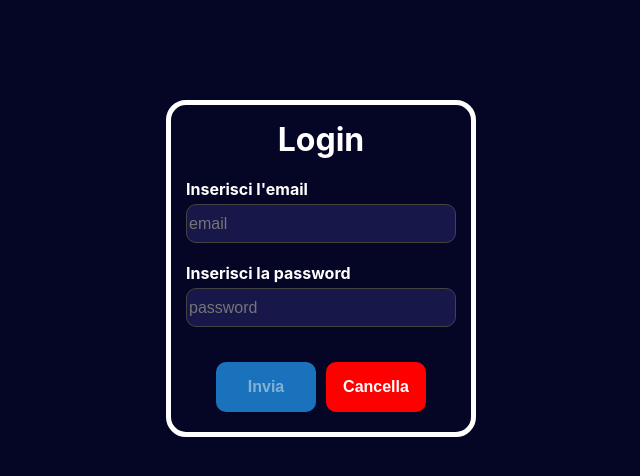
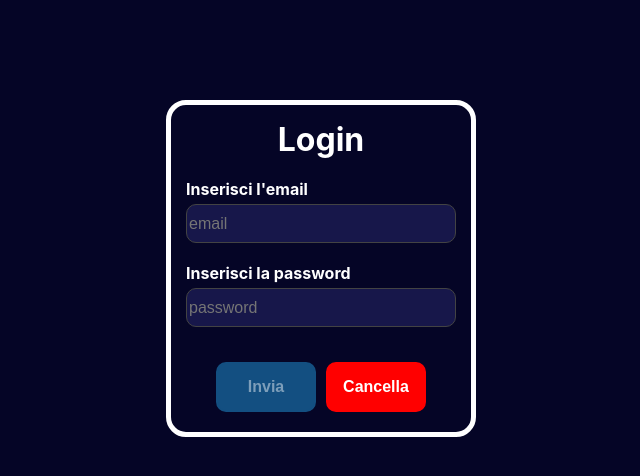
Before and after one commit to Immortalis202/pwparking, a React (Create React App) app: page / in a window 1280 px wide. Shown: the top 476 px of the page, without its empty margins (319-959 px from the left). Built offline with nearby package versions, Linux system fonts and the light colour scheme.

Commit message:
change css for login

```diff
--- a/src/Components/SignIn/sign-in.css
+++ b/src/Components/SignIn/sign-in.css
@@ -75,8 +75,8 @@ body {
 }
 
 .form-container form div.button input.submit:disabled {
-    background-color: rgb(25, 114, 187);
-    border: solid 2px rgb(25, 114, 187);
+    background-color: rgb(19, 79, 129);
+    border: solid 2px rgb(19, 79, 129);
     color: rgba(255, 255, 255, 0.451);
     cursor: auto;
 }
```
